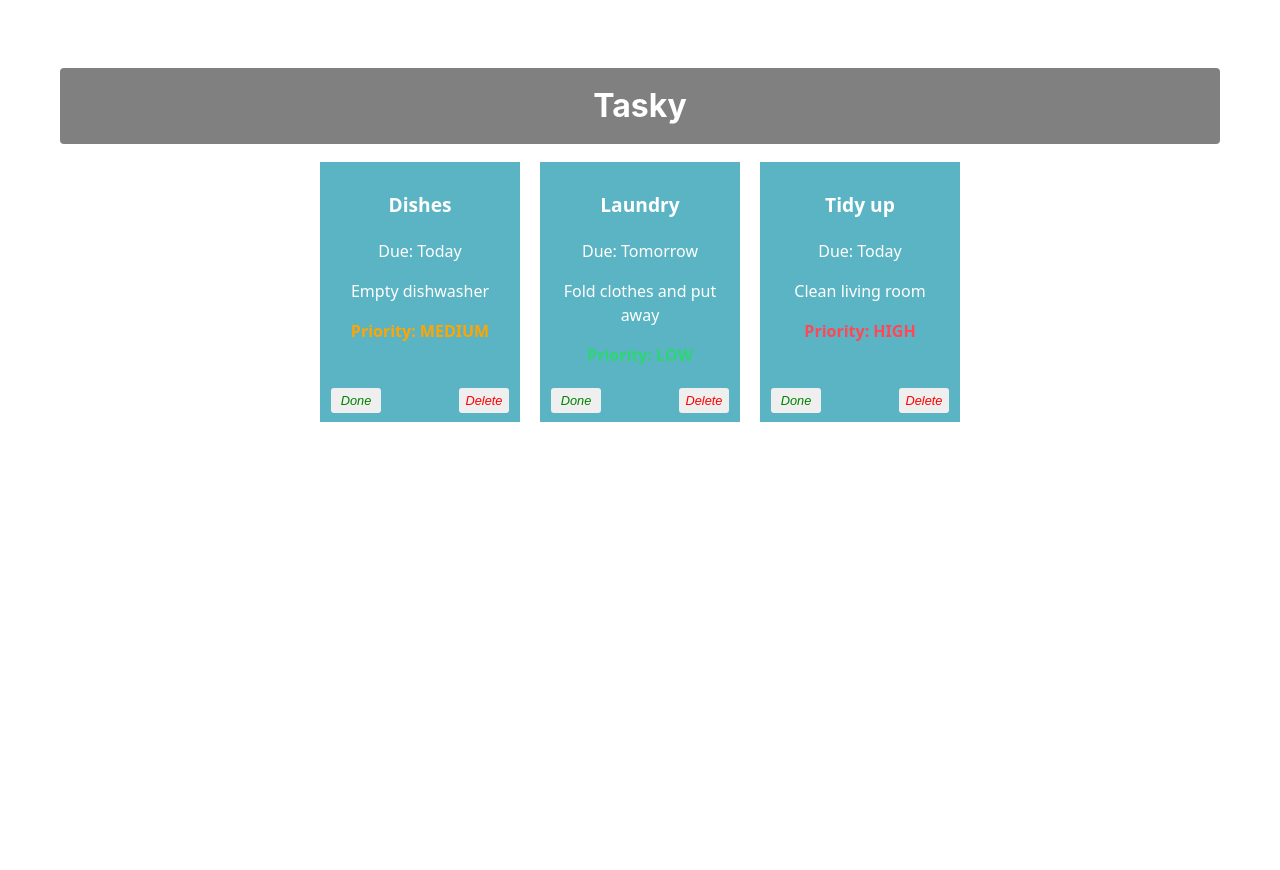
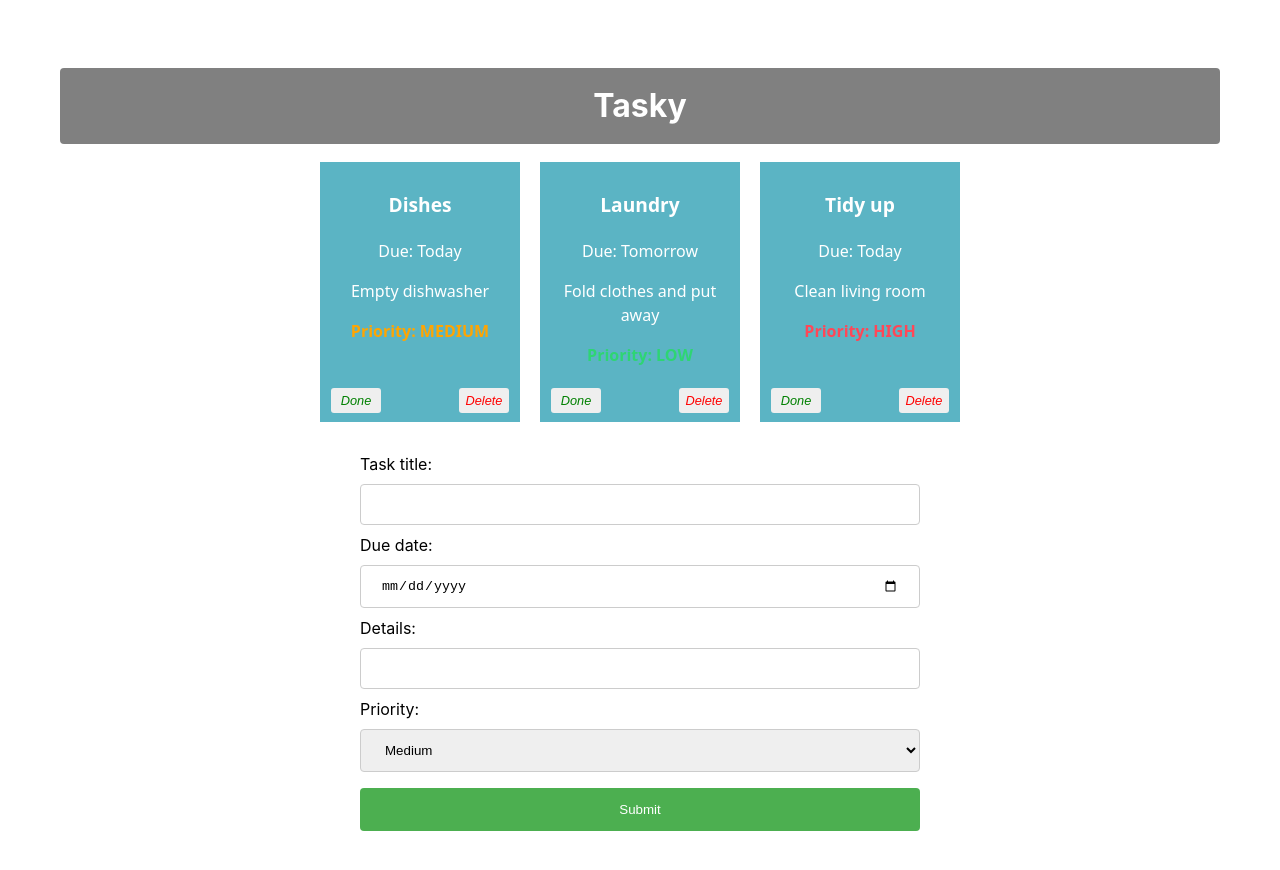
Before and after one commit to jjw2004/react-basics-labs, a React (Vite) app in the folder tasky/: page / in a window 1280 px wide. Shown: the top 870 px of the page. Before the commit the page ends 800 px from the top, so only its background shows below. Built offline with nearby package versions, Linux system fonts and the light colour scheme.

Commit message:
Add task functionality

```diff
--- a/tasky/package.json
+++ b/tasky/package.json
@@ -11,7 +11,8 @@
   },
   "dependencies": {
     "react": "^19.1.1",
-    "react-dom": "^19.1.1"
+    "react-dom": "^19.1.1",
+    "uuid": "^13.0.0"
   },
   "devDependencies": {
     "@eslint/js": "^9.33.0",
--- a/tasky/src/App.css
+++ b/tasky/src/App.css
@@ -125,3 +125,34 @@
   left: 5px;
   color: green;
 }
+
+input[type=text], input[type=date], select {
+  width: 100%;
+  padding: 12px 20px;
+  margin: 8px 0;
+  display: inline-block;
+  border: 1px solid #ccc;
+  border-radius: 4px;
+  box-sizing: border-box;
+}
+
+input[type=submit] {
+  width: 100%;
+  background-color: #4CAF50;
+  color: white;
+  padding: 14px 20px;
+  margin: 8px 0;
+  border: none;
+  border-radius: 4px;
+  cursor: pointer;
+}
+
+input[type=submit]:hover {
+  background-color: #45a049;
+}
+
+form {
+  text-align: left;
+  width: 50%;
+  margin: auto;
+}
--- a/tasky/src/App.jsx
+++ b/tasky/src/App.jsx
@@ -1,6 +1,8 @@
 import './App.css';
 import Task from './components/Task';
+import AddTaskForm from './components/Form';
 import React, { useState } from 'react';
+import { v4 as uuidv4 } from 'uuid';
 
 function App() {
   // Initialize state with an array of task objects
@@ -10,6 +12,13 @@
       { id: 2, title: "Laundry", description: "Fold clothes and put away", deadline: "Tomorrow", priority: "low", done: false },
       { id: 3, title: "Tidy up", description: "Clean living room", deadline: "Today", priority: "high", done: false }
     ]
+  });
+
+  const [formState, setFormState] = useState({
+    title: "",
+    description: "",
+    deadline: "",
+    priority: "medium"
   });
 
   const doneHandler = (taskIndex) => {
@@ -22,6 +31,42 @@
   const deleteHandler = (taskIndex) => {
     const tasks = [...taskState.tasks];
     tasks.splice(taskIndex, 1);
+    setTaskState({tasks});
+  }
+
+  const formChangeHandler = (event) => {
+    let form = {...formState};
+
+    switch(event.target.name) {
+      case "title":
+          form.title = event.target.value;
+          break;
+      case "description":
+          form.description = event.target.value;
+          break;
+      case "deadline":
+          form.deadline = event.target.value;
+          break;
+      case "priority":
+          form.priority = event.target.value;
+          break;
+      default:
+          form = formState;
+    }
+    setFormState(form);
+  }
+
+  console.log(formState);
+
+  const formSubmitHandler = (event) => {
+    event.preventDefault();
+
+    const tasks = [...taskState.tasks];
+    const form = {...formState};
+
+    form.id = uuidv4();
+
+    tasks.push(form);
     setTaskState({tasks});
   }
 
@@ -42,6 +87,7 @@
           deleteTask={() => deleteHandler(index)}
         />
       ))}
+      <AddTaskForm submit={formSubmitHandler} change={formChangeHandler} />
     </div>
   );
 }
--- /dev/null
+++ b/tasky/src/components/Form.jsx
@@ -0,0 +1,37 @@
+import React from "react";
+
+const AddTaskForm = (props) => {
+
+  return (
+    <div>
+      <form onSubmit={props.submit}>
+        <label>
+            Task title:
+            <input type="text" name="title" required onChange={(event) => props.change(event)} />
+        </label>
+        <br />
+        <label>
+            Due date:
+            <input type="date" name="deadline" required onChange={(event) => props.change(event)} />
+        </label>
+        <br />
+        <label>
+            Details:
+            <input type="text" name="description" onChange={(event) => props.change(event)} />
+        </label>
+        <br />
+        <label>
+            Priority:
+            <select name="priority" onChange={(event) => props.change(event)}>
+                <option value="low">Low</option>
+                <option value="medium" selected>Medium</option>
+                <option value="high">High</option>
+            </select>
+        </label>
+        <input type="submit" value="Submit" />
+        </form>
+    </div>
+  )
+};
+
+export default AddTaskForm;
```
Also changed, not shown: 2 other files (tests, documents, lock files or other folders).
